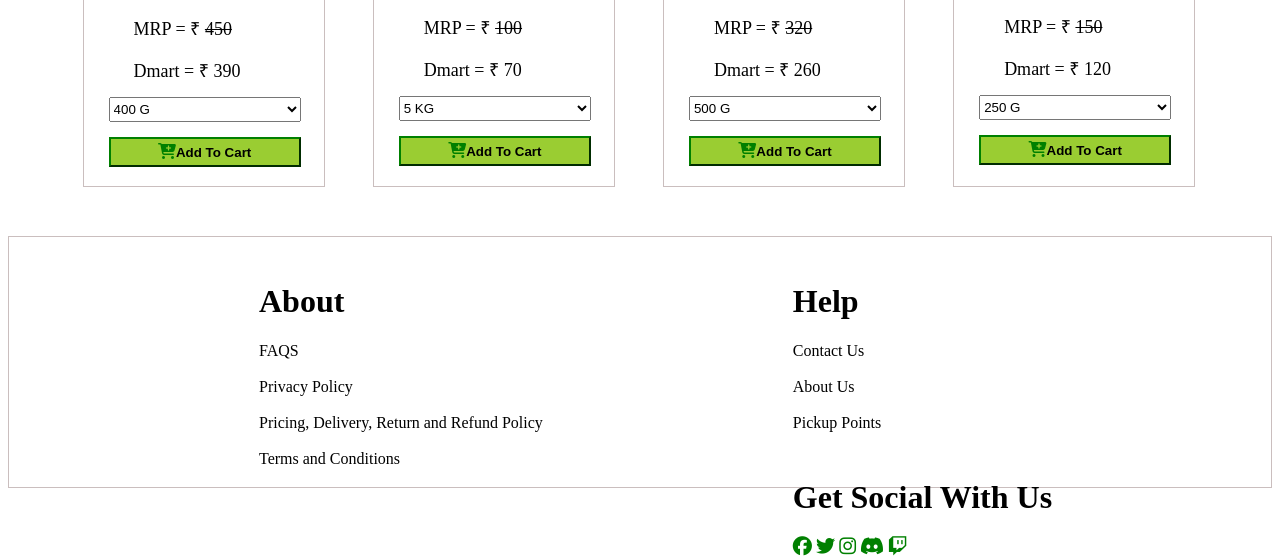
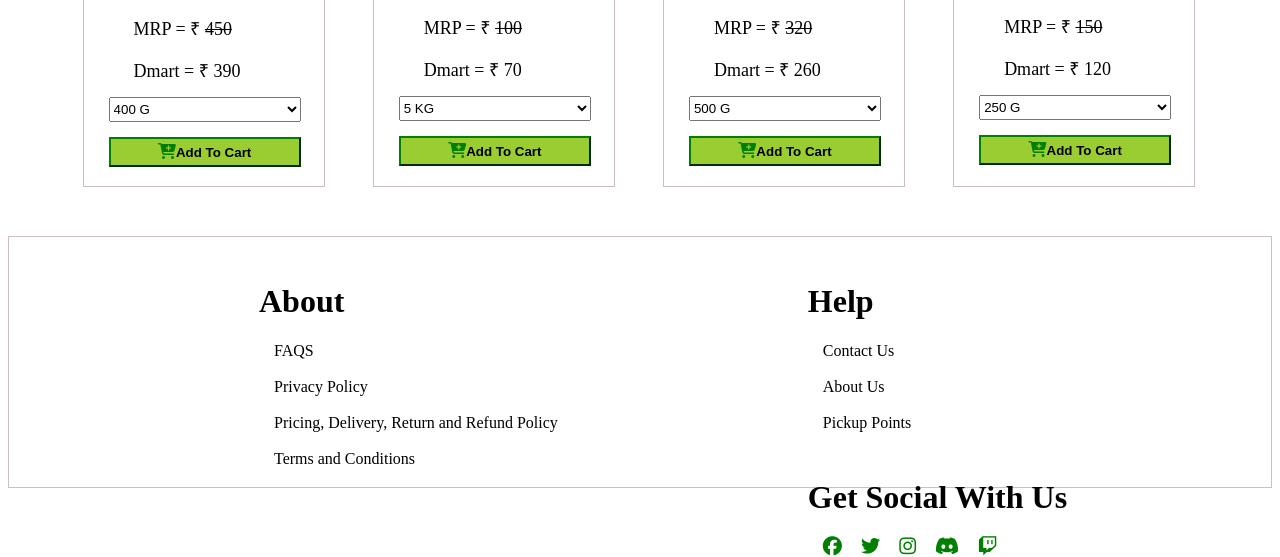
Before and after one commit to Shubhamtandell/d-mart, a plain HTML site: page papad&pic.html in a window 1280 px wide. Shown: the part 965-1522 px from the top of the page. Drawn offline with Linux system fonts and the light colour scheme.

Commit message:
first commit

```diff
--- a/papad&pic.html
+++ b/papad&pic.html
@@ -300,29 +300,32 @@
         <div class="end">
           <div id="footer">
             <h1>About</h1>
-            <li>FAQS</li><br>
-            <li> Privacy Policy</li><br>
-            <li>Pricing, Delivery, Return and Refund Policy</li><br>
-            <li>Terms and Conditions</li><br>
-          </div>
 
-          <div id="footer">
+        <li style="margin-left: 15px;">FAQS</li><br>
+        <li style="margin-left: 15px;"> Privacy Policy</li><br>
+        <li style="margin-left: 15px;">Pricing, Delivery, Return and Refund Policy</li><br>
+        <li style="margin-left: 15px;">Terms and Conditions</li><br>
+     </div>
+
+        <div id="footer">
 
             <h1>Help</h1>
-            <li> Contact Us</li><br>
-            <li> About Us</li><br>
-            <li> Pickup Points</li>
+            <li style="margin-left: 15px;"> Contact Us</li><br>
+            <li style="margin-left: 15px;"> About Us</li><br>
+            <li style="margin-left: 15px;"> Pickup Points</li>
 
-          </div>
+        </div>
 
-          <div id="footer">
+        <div id="footer">
             <h1>Get Social With Us</h1>
-            <i  class="fa-brands fa-facebook"></i>
-            <i  class="fa-brands fa-twitter"></i>
-            <i  class="fa-brands fa-instagram"></i>
-            <i  class="fa-brands fa-discord"></i>
-            <i  class="fa-brands fa-twitch"></i>
-          </div>
+            <i style="margin-left: 15px;" class="fa-brands fa-facebook"></i>
+            <i style="margin-left: 15px;" class="fa-brands fa-twitter"></i>
+            <i style="margin-left: 15px;" class="fa-brands fa-instagram"></i>
+            <i style="margin-left: 15px;" class="fa-brands fa-discord"></i>
+            <i style="margin-left: 15px;" class="fa-brands fa-twitch"></i>
+
+
+        </div>
 
         </div>
 
```
Also changed, not shown: Grocery.html (+16 -12 lines), cookware&server.html (+14 -12 lines), floorclean.html (+18 -17 lines), index.html (+13 -13 lines).
